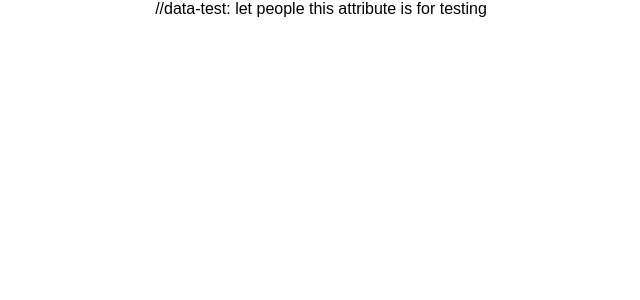
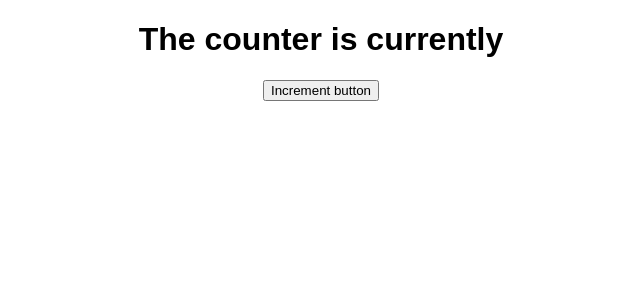
Before and after one commit to victoryapcheeann/testing101, a React (Create React App) app: page / in a window 1280 px wide. Shown: the top 300 px of the page, without its empty margins (319-959 px from the left). Built offline with nearby package versions, Linux system fonts and the light colour scheme.

Commit message:
More red-green test and refractor the codes

```diff
--- a/src/ClickCounter/ClickCounter.js
+++ b/src/ClickCounter/ClickCounter.js
@@ -5,7 +5,9 @@
   render() {
     return (
       <div data-test="component-app">
-      //data-test: let people this attribute is for testing
+        {/*data-test: let people this attribute is for testing*/}
+        <h1 data-test="counter-display">The counter is currently</h1>
+        <button data-test="increment-button">Increment button</button>
       </div>
     );
   }
```
Also changed, not shown: 1 other file (tests, documents, lock files or other folders).
